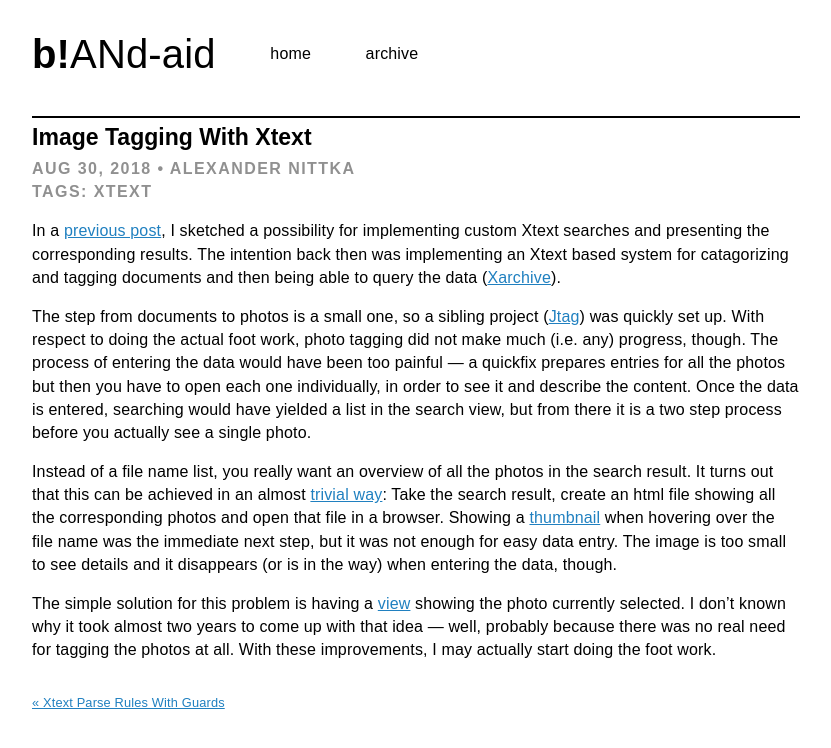
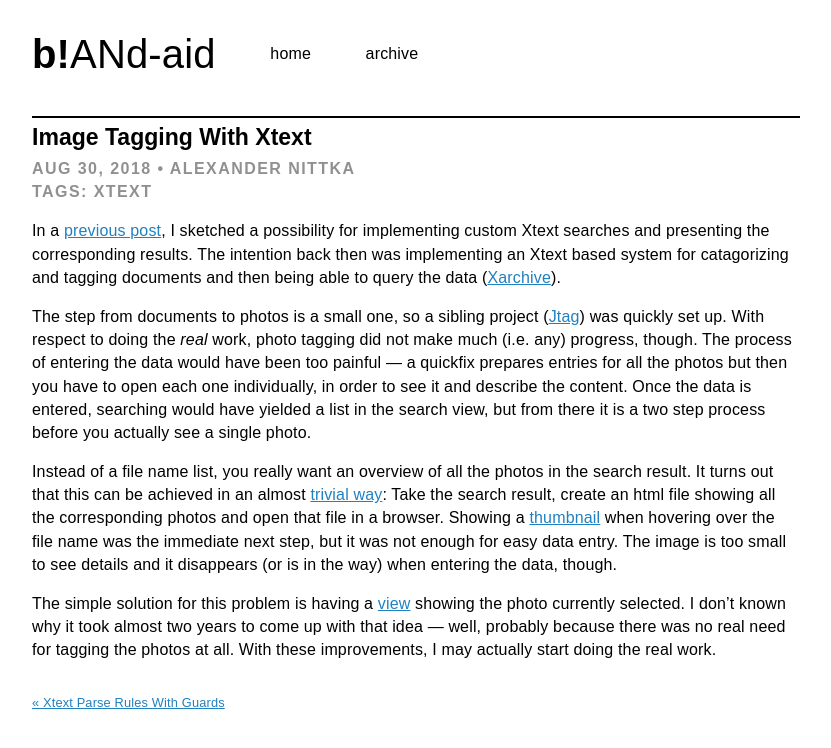
Before and after one commit to nittka/nittka.github.io, a Jekyll site: the page built from _posts/2018-08-30-Image-tagging-with-Xtext.md, in a window 1280 px wide. Shown: the top 748 px of the page, without its empty margins (224-1055 px from the left). Built offline with Jekyll 4.4.1, drawn with Linux system fonts in a browser that asks for light colours.

Commit message:
modify wording slightly.

```diff
--- a/_posts/2018-08-30-Image-tagging-with-Xtext.md
+++ b/_posts/2018-08-30-Image-tagging-with-Xtext.md
@@ -8,7 +8,7 @@
 The intention back then was implementing an Xtext based system for catagorizing and tagging documents and then being able to query the data ([Xarchive](https://github.com/nittka/Xarchive)).
 
 The step from documents to photos is a small one, so a sibling project ([Jtag](https://github.com/nittka/Jtag)) was quickly set up.
-With respect to doing the actual foot work, photo tagging did not make much (i.e. any) progress, though.
+With respect to doing the *real* work, photo tagging did not make much (i.e. any) progress, though.
 The process of entering the data would have been too painful — a quickfix prepares entries for all the photos but then you have to open each one individually, in order to see it and describe the content.
 Once the data is entered, searching would have yielded a list in the search view, but from there it is a two step process before you actually see a single photo.
 
@@ -18,4 +18,4 @@
 The image is too small to see details and it disappears (or is in the way) when entering the data, though.
 
 The simple solution for this problem is having a [view](https://github.com/nittka/Jtag/commit/d35e76bc687754858e5b41d07d26ee35627b77f3) showing the photo currently selected. I don't known why it took almost two years to come up with that idea — well, probably because there was no real need for tagging the photos at all.
-With these improvements, I may actually start doing the foot work.
+With these improvements, I may actually start doing the real work.
```
